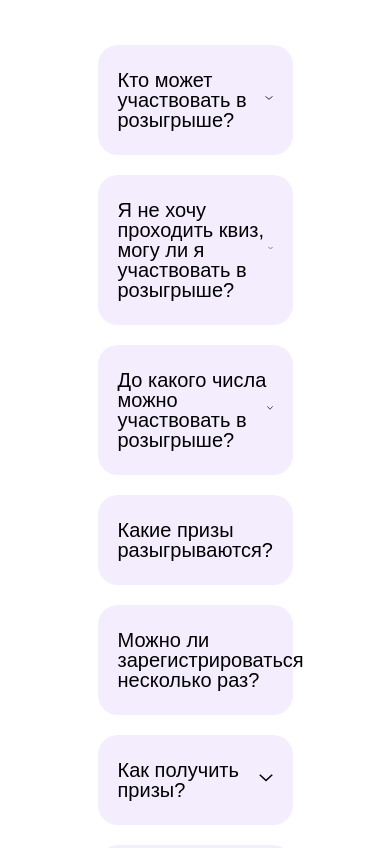
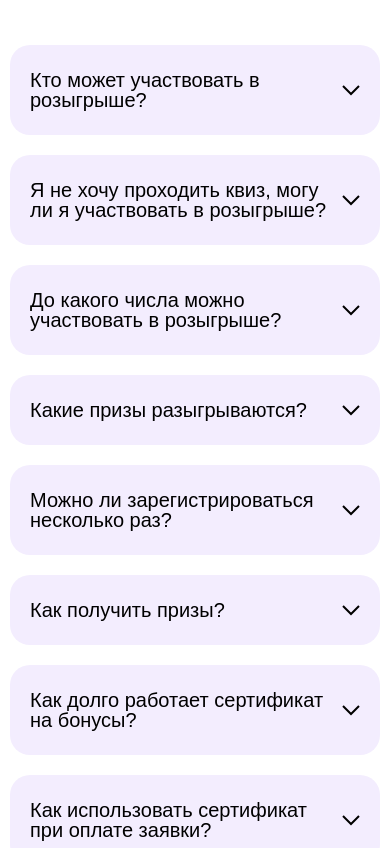
Before and after one commit to Diana-Langenshtras/faq-app, a website built with Vite: page index.html in a window 390 px wide. Shown: the part 200-1048 px from the top of the page. Built offline with nearby package versions, Linux system fonts and the light colour scheme; files whose address does not match are found by name.

Commit message:
исправление в адаптивности

```diff
--- a/index.html
+++ b/index.html
@@ -3,25 +3,26 @@
 
 <head>
   <meta charset="UTF-8" />
-  <meta name="viewport" content="width=device-width, initial-scale=1.0" />
+  <meta name="viewport" content="width=device-width, initial-scale=1.0">
   <link rel="stylesheet" href="src/output.css">
   <script defer src="https://cdn.jsdelivr.net/npm/alpinejs@3.x.x/dist/cdn.min.js"></script>
   <title>FAQ App</title>
 </head>
 
-<body class="container w-1/2 bg-white py-[100px] mx-auto">
-  <div class="flex gap-12 flex-col align-center justify-center ">
+<body class="bg-white py-[100px] px-[10px] sm:px-[20px] md:px-[100px] lg:px-[150px] xl:px-[200px] 2xl:px-[350px]">
+  <div class="flex gap-12 flex-col align-center justify-center">
 
     <h2 class="pb-4 text-xl text-center text-primary-darker">FAQ</h2>
     <div class="flex gap-5 flex-col align-center justify-center">
 
       <!-- вопрос -->
       <div x-data=" {isOpen : false} " class="bg-soft-violet rounded-[20px] px-5 py-[25px]">
-        <div @click="isOpen = !isOpen" class="flex items-center justify-between cursor-pointer hover:text-primary-hover"
+        <div @click="isOpen = !isOpen"
+          class="flex gap-2.5 items-center justify-between cursor-pointer hover:text-primary-hover"
           :class="{'font-bold' : isOpen}">
           <span class="text-base md:text-base">Кто может участвовать в розыгрыше?</span>
           <div>
-            <img class="mb-1 duration-300" :class="{'transform rotate-180' : isOpen}" src="icon-arrow-down.svg"
+            <img class="min-w-[18px] duration-300" :class="{'transform rotate-180' : isOpen}" src="icon-arrow-down.svg"
               alt="missing">
           </div>
         </div>
@@ -37,11 +38,12 @@
 
       <!-- вопрос -->
       <div x-data=" {isOpen : false} " class="bg-soft-violet rounded-[20px] px-5 py-[25px]">
-        <div @click="isOpen = !isOpen" class="flex items-center justify-between cursor-pointer hover:text-primary-hover"
+        <div @click="isOpen = !isOpen"
+          class="flex gap-2.5 items-center justify-between cursor-pointer hover:text-primary-hover"
           :class="{'font-bold' : isOpen}">
           <span class="text-base md:text-base">Я не хочу проходить квиз, могу ли я участвовать в розыгрыше?</span>
           <div>
-            <img class="mb-1 duration-300" :class="{'transform rotate-180' : isOpen}" src="icon-arrow-down.svg"
+            <img class="min-w-[18px] duration-300" :class="{'transform rotate-180' : isOpen}" src="icon-arrow-down.svg"
               alt="missing">
           </div>
         </div>
@@ -57,11 +59,12 @@
 
       <!-- вопрос -->
       <div x-data=" {isOpen : false} " class="bg-soft-violet rounded-[20px] px-5 py-[25px]">
-        <div @click="isOpen = !isOpen" class="flex items-center justify-between cursor-pointer hover:text-primary-hover"
+        <div @click="isOpen = !isOpen"
+          class="flex gap-2.5 items-center justify-between cursor-pointer hover:text-primary-hover"
           :class="{'font-bold' : isOpen}">
           <span class="text-base md:text-base">До какого числа можно участвовать в розыгрыше?</span>
           <div>
-            <img class="mb-1 duration-300" :class="{'transform rotate-180' : isOpen}" src="icon-arrow-down.svg"
+            <img class="min-w-[18px] duration-300" :class="{'transform rotate-180' : isOpen}" src="icon-arrow-down.svg"
               alt="missing">
           </div>
         </div>
@@ -77,11 +80,12 @@
 
       <!-- вопрос -->
       <div x-data=" {isOpen : false} " class="bg-soft-violet rounded-[20px] px-5 py-[25px]">
-        <div @click="isOpen = !isOpen" class="flex items-center justify-between cursor-pointer hover:text-primary-hover"
+        <div @click="isOpen = !isOpen"
+          class="flex gap-2.5 items-center justify-between cursor-pointer hover:text-primary-hover"
           :class="{'font-bold' : isOpen}">
           <span class="text-base md:text-base">Какие призы разыгрываются?</span>
           <div>
-            <img class="mb-1 duration-300" :class="{'transform rotate-180' : isOpen}" src="icon-arrow-down.svg"
+            <img class="min-w-[18px] duration-300" :class="{'transform rotate-180' : isOpen}" src="icon-arrow-down.svg"
               alt="missing">
           </div>
         </div>
@@ -97,11 +101,12 @@
 
       <!-- вопрос -->
       <div x-data=" {isOpen : false} " class="bg-soft-violet rounded-[20px] px-5 py-[25px]">
-        <div @click="isOpen = !isOpen" class="flex items-center justify-between cursor-pointer hover:text-primary-hover"
+        <div @click="isOpen = !isOpen"
+          class="flex gap-2.5 items-center justify-between cursor-pointer hover:text-primary-hover"
           :class="{'font-bold' : isOpen}">
           <span class="text-base md:text-base">Можно ли зарегистрироваться несколько раз?</span>
           <div>
-            <img class="mb-1 duration-300" :class="{'transform rotate-180' : isOpen}" src="icon-arrow-down.svg"
+            <img class="min-w-[18px] duration-300" :class="{'transform rotate-180' : isOpen}" src="icon-arrow-down.svg"
               alt="missing">
           </div>
         </div>
@@ -117,11 +122,12 @@
 
       <!-- вопрос -->
       <div x-data=" {isOpen : false} " class="bg-soft-violet rounded-[20px] px-5 py-[25px]">
-        <div @click="isOpen = !isOpen" class="flex items-center justify-between cursor-pointer hover:text-primary-hover"
+        <div @click="isOpen = !isOpen"
+          class="flex gap-2.5 items-center justify-between cursor-pointer hover:text-primary-hover"
           :class="{'font-bold' : isOpen}">
           <span class="text-base md:text-base">Как получить призы?</span>
           <div>
-            <img class="mb-1 duration-300" :class="{'transform rotate-180' : isOpen}" src="icon-arrow-down.svg"
+            <img class="min-w-[18px] duration-300" :class="{'transform rotate-180' : isOpen}" src="icon-arrow-down.svg"
               alt="missing">
           </div>
         </div>
@@ -137,11 +143,12 @@
 
       <!-- вопрос -->
       <div x-data=" {isOpen : false} " class="bg-soft-violet rounded-[20px] px-5 py-[25px]">
-        <div @click="isOpen = !isOpen" class="flex items-center justify-between cursor-pointer hover:text-primary-hover"
+        <div @click="isOpen = !isOpen"
+          class="flex gap-2.5 items-center justify-between cursor-pointer hover:text-primary-hover"
           :class="{'font-bold' : isOpen}">
           <span class="text-base md:text-base">Как долго работает сертификат на бонусы?</span>
           <div>
-            <img class="mb-1 duration-300" :class="{'transform rotate-180' : isOpen}" src="icon-arrow-down.svg"
+            <img class="min-w-[18px] duration-300" :class="{'transform rotate-180' : isOpen}" src="icon-arrow-down.svg"
               alt="missing">
           </div>
         </div>
@@ -157,11 +164,12 @@
 
       <!-- вопрос -->
       <div x-data=" {isOpen : false} " class="bg-soft-violet rounded-[20px] px-5 py-[25px]">
-        <div @click="isOpen = !isOpen" class="flex items-center justify-between cursor-pointer hover:text-primary-hover"
+        <div @click="isOpen = !isOpen"
+          class="flex gap-2.5 items-center justify-between cursor-pointer hover:text-primary-hover"
           :class="{'font-bold' : isOpen}">
           <span class="text-base md:text-base">Как использовать сертификат при оплате заявки? </span>
           <div>
-            <img class="mb-1 duration-300" :class="{'transform rotate-180' : isOpen}" src="icon-arrow-down.svg"
+            <img class="min-w-[18px] duration-300" :class="{'transform rotate-180' : isOpen}" src="icon-arrow-down.svg"
               alt="missing">
           </div>
         </div>
--- a/src/style.css
+++ b/src/style.css
@@ -26,4 +26,19 @@ body {
   font-weight: 400;
 }
 
+@media (width >=1800px) {
+  body {
+    padding-left: 400px !important;
+    padding-right: 400px !important;
+  }
+}
+
+@media (width >=1980px) {
+  body {
+    padding-left: 500px !important;
+    padding-right: 500px !important;
+  }
+}
+
+
 @import "tailwindcss/utilities";
--- a/tailwind.config.js
+++ b/tailwind.config.js
@@ -27,7 +27,7 @@ module.exports = {
                 lineHeight: '20px',
                 fontWeight: '400',
             }],
-        }
+        },
     },
     variants: {
         extend: {},
```
Also changed, not shown: src/output.css.
